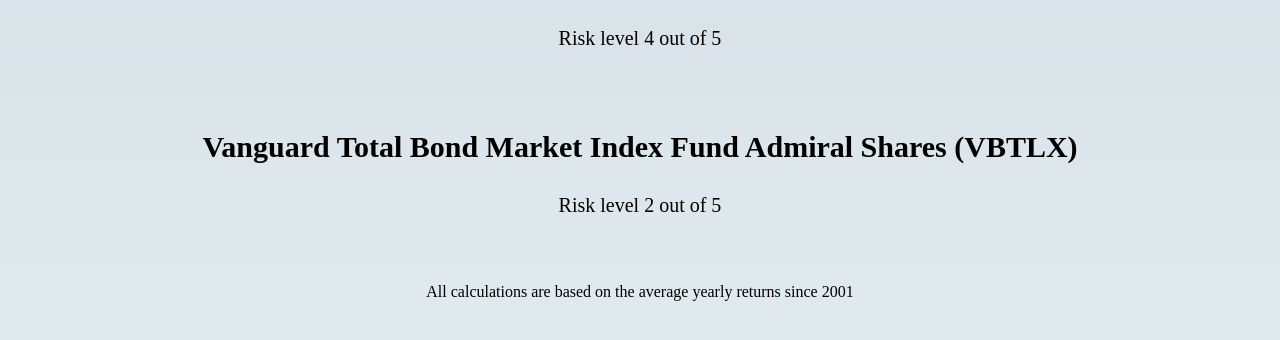
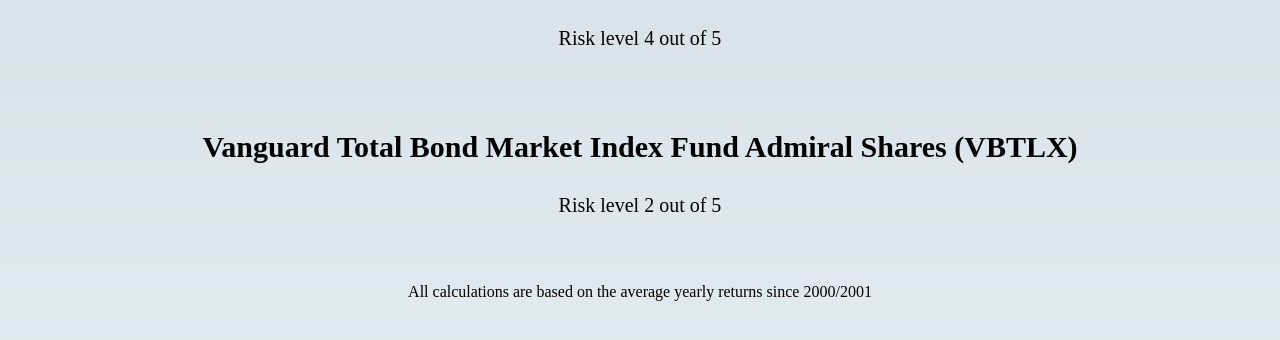
Before and after one commit to NGirn/Vanguard-IndexFund-Comparison-Tool, a plain HTML site: page index.html in a window 1280 px wide. Shown: the part 420-760 px from the top of the page. Drawn offline with Linux system fonts and the light colour scheme.

Commit message:
Updated readme

```diff
--- a/index.html
+++ b/index.html
@@ -38,6 +38,6 @@
     <script src="app.js"></script>
   </body>
   <footer>
-    <p>All calculations are based on the average yearly returns since 2001</p>
+    <p>All calculations are based on the average yearly returns since 2000/2001</p>
   </footer>
 </html>
```
Also changed, not shown: 1 other file.
